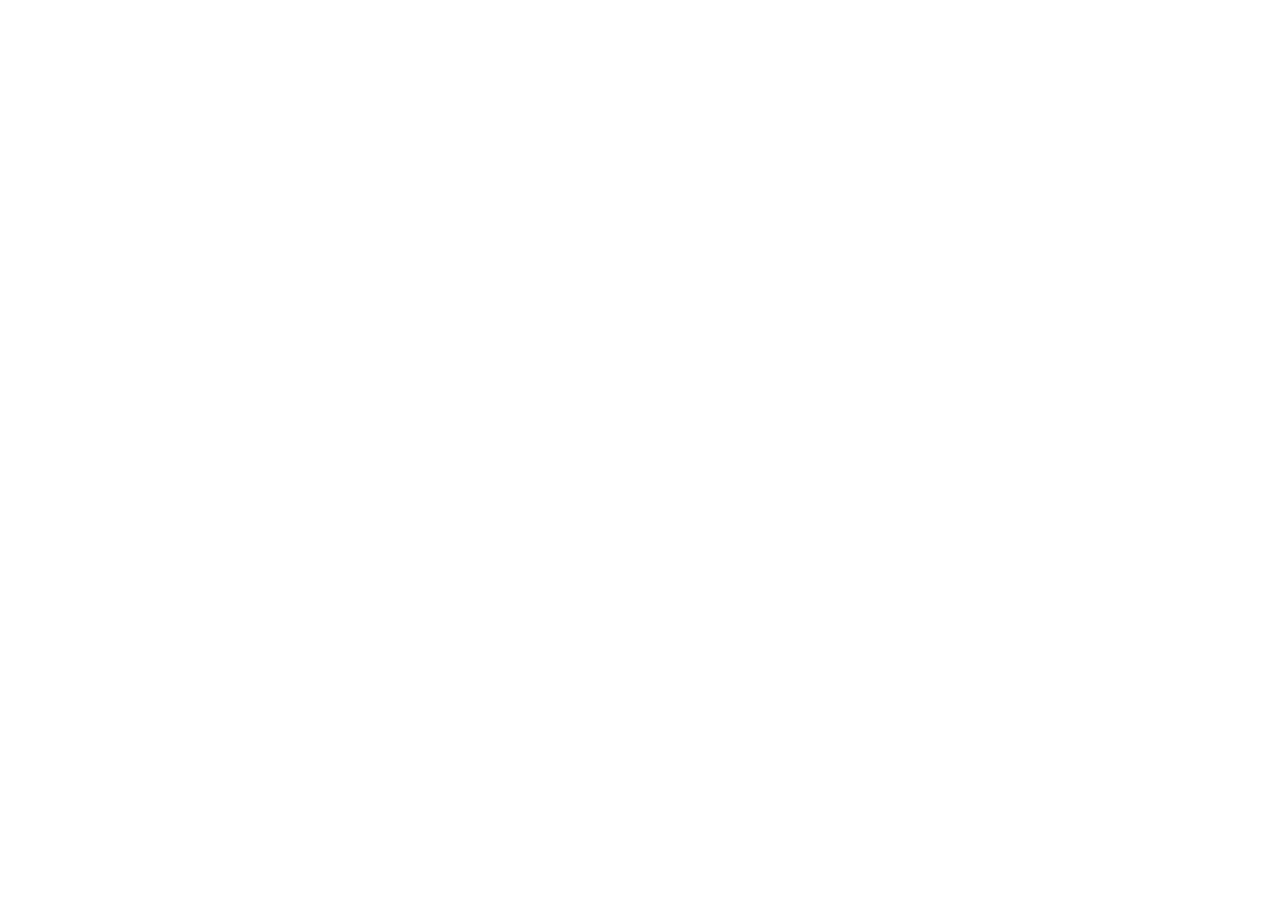
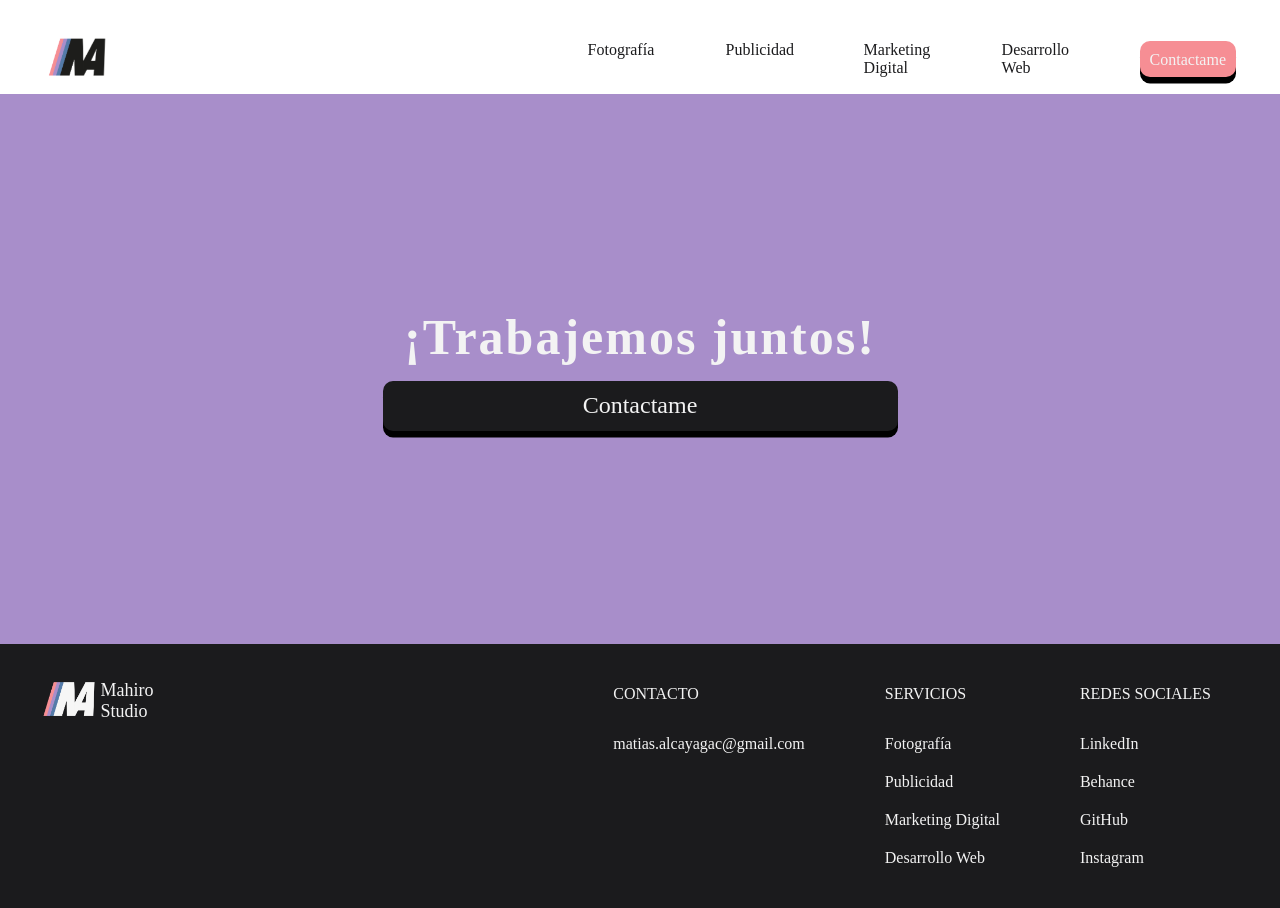
Before and after one commit to Matilemak/MahiroStudio, a website: page paginas/publicidad.html in a window 1280 px wide. Before the commit the page ends 800 px from the top, so only its background shows below. Drawn offline with Linux system fonts and the light colour scheme.

Commit message:
maquetación de home completa

```diff
--- a/paginas/contacto.html
+++ b/paginas/contacto.html
@@ -0,0 +1,65 @@
+<!DOCTYPE html>
+<html lang="en">
+<head>
+    <meta charset="UTF-8">
+    <meta name="viewport" content="width=device-width, initial-scale=1.0">
+    <meta name="description" content="Descubre una estrategia que impulse tu negocio">
+    <meta name="keywords" content="posicionamiento seo, posicionamiento en redes sociales, estrategia de marketing">
+    <link rel="shortcut icon" href="../assets/img/Logo MA.png" type="image/x-icon">
+    <link rel="stylesheet" href="../css/styles.css">
+    <title>Mahiro Studio | Publicidad</title>
+</head>
+
+<body class="body">
+    <nav class="nav-bar">
+        <a class="logo" href="../index.html">
+            <img class="logo-home" src="../assets/img/Logo MA.png">
+        </a>
+        <ul class="nav-links">
+            <a class="nav-link" href="../paginas/fotografia.html">Fotografía</a>
+            <a class="nav-link" href="../paginas/publicidad.html">Publicidad</a>
+            <a class="nav-link" href="../paginas/marketing-digital.html">Marketing Digital</a>
+            <a class="nav-link" href="../paginas/desarrollo-web.html">Desarrollo Web</a>
+            <a href="../paginas/contacto.html">
+                <button class="btn-contact">
+                    Contactame
+                </button>
+            </a>
+        </ul>
+    </nav>
+</main>
+
+<footer class="footer">
+    <div class="footer-logo">
+        <img class="footer-img" src="../assets/img/Logo MA Blanco.png">
+        <p class="logo-text">Mahiro Studio</p>
+    </div>
+    <div class="footer-right">
+        <div class="footer-contact">
+            <p class="footer-title">CONTACTO</p>
+            <p class="footer-text">matias.alcayagac@gmail.com</p>
+        </div>
+
+        <div class="footer-services">
+            <p class="footer-title">SERVICIOS</p>
+            <ul class="ul2">
+                <a class="footer-text" href="../paginas/fotografia.html">Fotografía</a>
+                <a class="footer-text" href="../paginas/publicidad.html">Publicidad</a>
+                <a class="footer-text" href="../paginas/marketing-digital.html">Marketing Digital</a>
+                <a class="footer-text" href="../paginas/desarrollo-web.html">Desarrollo Web</a>
+            </ul>
+        </div>
+        <div class="footer-sm">
+            <p class="footer-title">REDES SOCIALES</p>
+            <ul class="ul2">
+                <a class="footer-text" href="https://www.linkedin.com/in/matias-alcayaga-cabello/">LinkedIn</a>
+                <a class="footer-text" href="https://www.behance.net/MatiasAlcayaga">Behance</a>
+                <a class="footer-text" href="https://github.com/Matilemak">GitHub</a>
+                <a class="footer-text" href="https://www.instagram.com/mahirostudio.cl/">Instagram</a>
+            </ul>
+        </div>
+    </div>
+</footer>
+
+</body>
+</html>
--- a/paginas/publicidad.html
+++ b/paginas/publicidad.html
@@ -0,0 +1,72 @@
+<!DOCTYPE html>
+<html lang="en">
+<head>
+    <meta charset="UTF-8">
+    <meta name="viewport" content="width=device-width, initial-scale=1.0">
+    <meta name="description" content="Descubre una estrategia que impulse tu negocio">
+    <meta name="keywords" content="posicionamiento seo, posicionamiento en redes sociales, estrategia de marketing">
+    <link rel="shortcut icon" href="../assets/img/Logo MA.png" type="image/x-icon">
+    <link rel="stylesheet" href="../css/styles.css">
+    <title>Mahiro Studio | Publicidad</title>
+</head>
+
+<body class="body">
+    <nav class="nav-bar">
+        <a class="logo" href="../index.html">
+            <img class="logo-home" src="../assets/img/Logo MA.png">
+        </a>
+        <ul class="nav-links">
+            <a class="nav-link" href="../paginas/fotografia.html">Fotografía</a>
+            <a class="nav-link" href="../paginas/publicidad.html">Publicidad</a>
+            <a class="nav-link" href="../paginas/marketing-digital.html">Marketing Digital</a>
+            <a class="nav-link" href="../paginas/desarrollo-web.html">Desarrollo Web</a>
+            <a href="../paginas/contacto.html">
+                <button class="btn-contact">
+                    Contactame
+                </button>
+            </a>
+        </ul>
+    </nav>
+
+    <section class="cta-end">
+        <h2 class="cta-text">¡Trabajemos juntos!</h2>
+        <a class="alinks" href="../paginas/contacto.html">
+            <button class="btn-end">Contactame</button>
+        </a>
+    </section>
+</main>
+
+<footer class="footer">
+    <div class="footer-logo">
+        <img class="footer-img" src="../assets/img/Logo MA Blanco.png">
+        <p class="logo-text">Mahiro Studio</p>
+    </div>
+    <div class="footer-right">
+        <div class="footer-contact">
+            <p class="footer-title">CONTACTO</p>
+            <p class="footer-text">matias.alcayagac@gmail.com</p>
+        </div>
+
+        <div class="footer-services">
+            <p class="footer-title">SERVICIOS</p>
+            <ul class="ul2">
+                <a class="footer-text" href="../paginas/fotografia.html">Fotografía</a>
+                <a class="footer-text" href="../paginas/publicidad.html">Publicidad</a>
+                <a class="footer-text" href="../paginas/marketing-digital.html">Marketing Digital</a>
+                <a class="footer-text" href="../paginas/desarrollo-web.html">Desarrollo Web</a>
+            </ul>
+        </div>
+        <div class="footer-sm">
+            <p class="footer-title">REDES SOCIALES</p>
+            <ul class="ul2">
+                <a class="footer-text" href="https://www.linkedin.com/in/matias-alcayaga-cabello/">LinkedIn</a>
+                <a class="footer-text" href="https://www.behance.net/MatiasAlcayaga">Behance</a>
+                <a class="footer-text" href="https://github.com/Matilemak">GitHub</a>
+                <a class="footer-text" href="https://www.instagram.com/mahirostudio.cl/">Instagram</a>
+            </ul>
+        </div>
+    </div>
+</footer>
+
+</body>
+</html>
--- /dev/null
+++ b/scss/styles.scss
@@ -0,0 +1,5 @@
+@import "estilo-fotografia";
+@import "estilo-publicidad";
+@import "estilo-marketingdigital";
+@import "estilo-desarrolloweb";
+@import "estilo-contacto";
```
Also changed, not shown: index.html (+9 -5 lines), package.json (added, +11 -0 lines), paginas/desarrollo-web.html (+72 -0 lines), paginas/fotografia.html (+67 -2 lines), paginas/marketing-digital.html (+72 -0 lines), css/styles.css, scss/_estilo-contacto.scss (added), scss/_estilo-desarrolloweb.scss (added), scss/_estilo-fotografia.scss (added), scss/_estilo-marketingdigital.scss (added), scss/_estilo-publicidad.scss (added), 2 other files.
